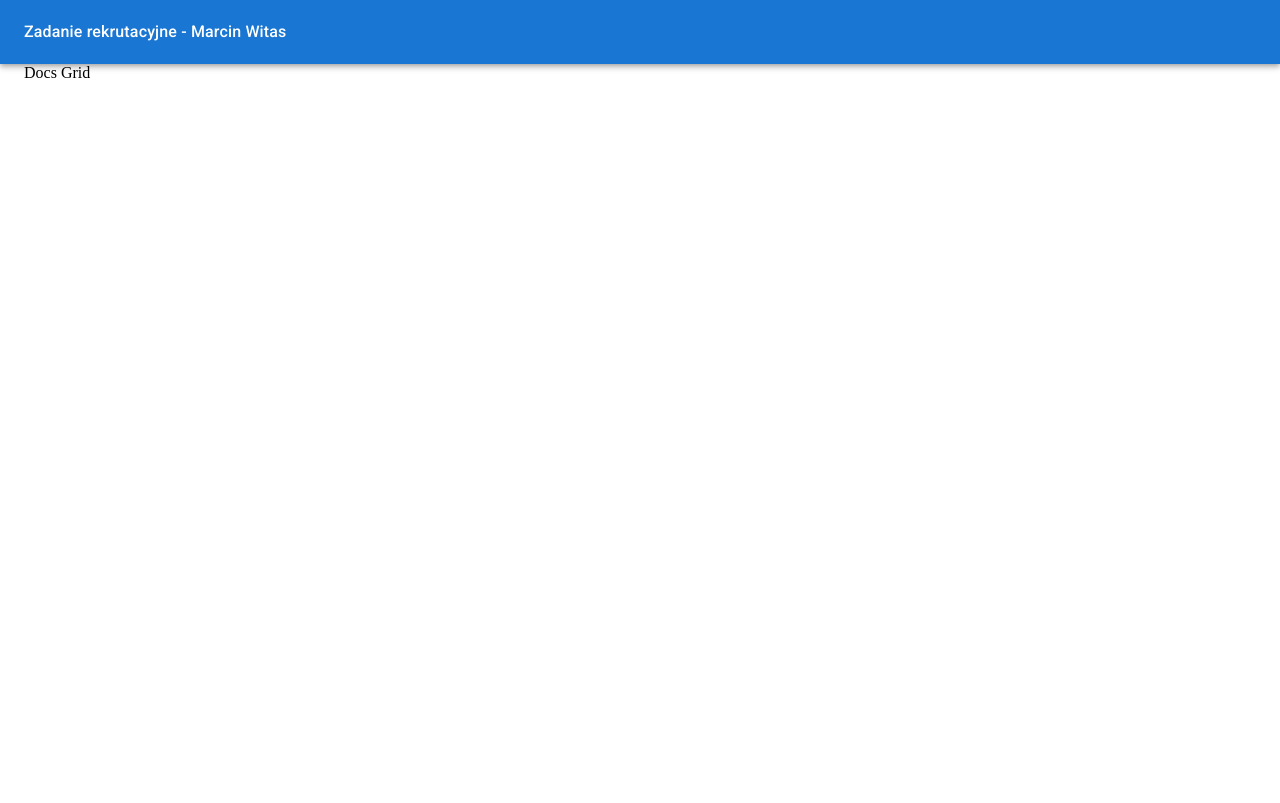
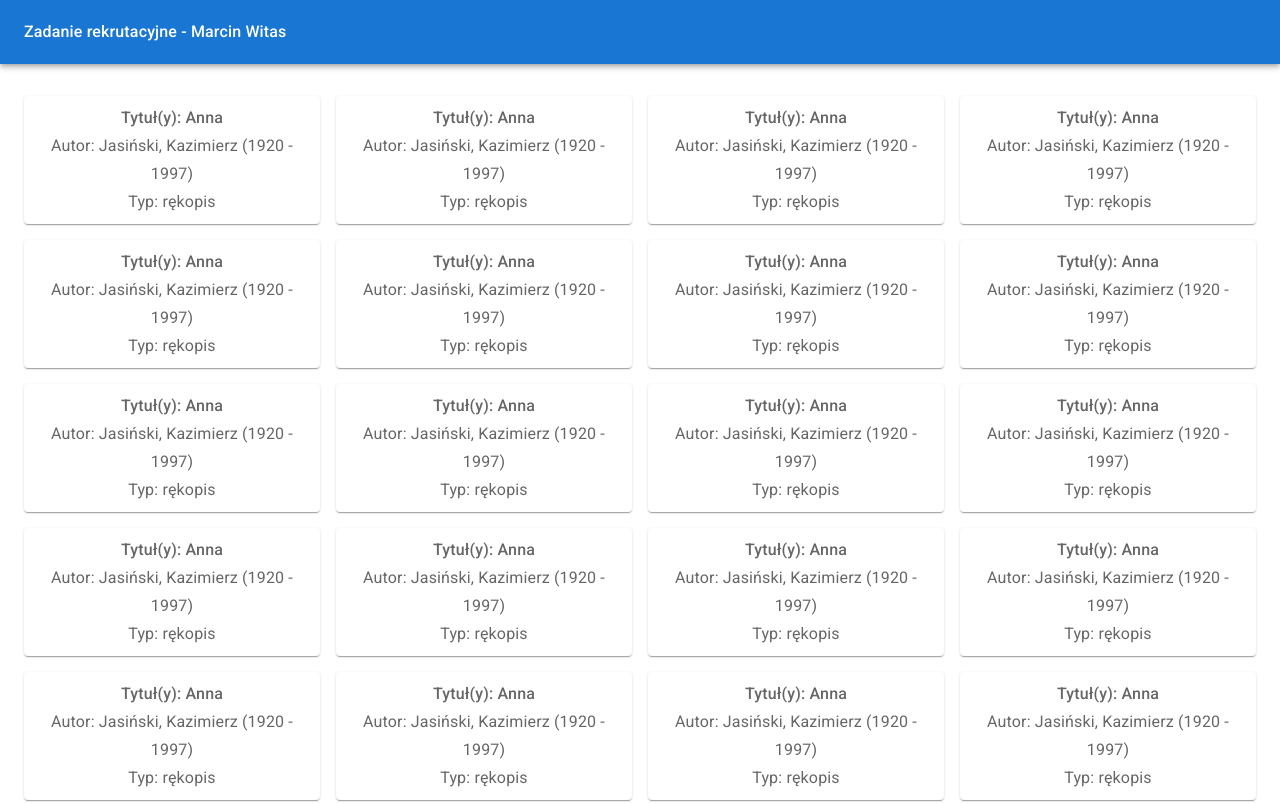
Before and after one commit to Wojtazzzz/pcss-recruitment-task, a React (Vite) app: page / in a window 1280 px wide. Shown: the top 803 px of the page. Built offline with nearby package versions, Linux system fonts and the light colour scheme.

Commit message:
feat: add docs grid

```diff
--- /dev/null
+++ b/src/components/modules/docs/doc-tile.tsx
@@ -0,0 +1,47 @@
+import { styled } from '@mui/material/styles';
+import Paper from '@mui/material/Paper';
+import { Doc } from "./utils/docs-dal.ts";
+import Typography from "@mui/material/Typography";
+import { getAuthors, getTitles } from "./utils/functions.ts";
+
+const Item = styled(Paper)(({ theme }) => ({
+	backgroundColor: '#fff',
+	...theme.typography.body2,
+	padding: theme.spacing(1),
+	textAlign: 'center',
+	color: theme.palette.text.secondary,
+	...theme.applyStyles('dark', {
+		backgroundColor: '#1A2027',
+	}),
+}));
+
+type DocTileProps = {
+	doc: Doc
+}
+
+export const DocTile = ({ doc }: DocTileProps) => {
+	const titles = getTitles(doc.title);
+	const authors = getAuthors(doc.creator);
+
+	return (
+		<Item>
+			<Typography
+				variant="subtitle1"
+				component="h2"
+				sx={{
+					fontWeight: 500,
+				}}
+			>
+				Tytuł(y): {titles}
+			</Typography>
+
+			<Typography variant="subtitle1">
+				Autor: {authors}
+			</Typography>
+
+			<Typography variant="subtitle1">
+				Typ: {doc.document_type}
+			</Typography>
+		</Item>
+	);
+};
--- a/src/components/modules/docs/docs-grid.tsx
+++ b/src/components/modules/docs/docs-grid.tsx
@@ -1,7 +1,19 @@
-export const DocsGrid = () => {
+import Grid from '@mui/material/Grid2';
+import { Doc } from "./utils/docs-dal.ts";
+import { DocTile } from "./doc-tile.tsx";
+
+type DocsGridProps = {
+	docs: Doc[]
+}
+
+export const DocsGrid = ({ docs }: DocsGridProps) => {
 	return (
-		<div>
-			Docs Grid
-		</div>
+		<Grid container spacing={2}>
+			{docs.map((doc) => (
+				<Grid size={{ xs: 12, sm: 6, md: 3 }} key={doc.id}>
+					<DocTile doc={doc} />
+				</Grid>
+			))}
+		</Grid>
 	);
 };
--- a/src/components/modules/docs/docs-page.tsx
+++ b/src/components/modules/docs/docs-page.tsx
@@ -1,11 +1,19 @@
 import { MainLayout } from '../../layouts/main-layout.tsx';
 import { Container } from "../../ui/container.tsx";
 import { DocsGrid } from "./docs-grid.tsx";
+import { useGetDocs } from "./use-get-docs.ts";
+import { Section } from "../../ui/section.tsx";
 
 export const DocsPage = () => {
-	return <MainLayout>
-		<Container>
-			<DocsGrid />
-		</Container>
-	</MainLayout>;
+	const { docs } = useGetDocs();
+
+	return (
+		<MainLayout>
+			<Container>
+				<Section>
+					<DocsGrid docs={docs} />
+				</Section>
+			</Container>
+		</MainLayout>
+	);
 };
--- /dev/null
+++ b/src/components/modules/docs/use-get-docs.ts
@@ -0,0 +1,10 @@
+import { useState } from "react";
+import { DocsDal } from "./utils/docs-dal.ts";
+
+export const useGetDocs = () => {
+	const [docs, setDocs] = useState(DocsDal.getMappedDocs);
+
+	return {
+		docs
+	}
+}
--- a/src/components/modules/docs/docs-dal.ts
+++ b/src/components/modules/docs/utils/docs-dal.ts
@@ -1,8 +1,17 @@
-import exampleData from '../../../assets/exampleData.json';
+import exampleData from '../../../../assets/exampleData.json';
+
+type RawDoc = typeof exampleData['response']['docs'][number];
+
+export type Doc = {
+	id: RawDoc['id'];
+	creator: RawDoc['dc_creator'];
+	document_type: RawDoc['tech_type'];
+	title: RawDoc['dc_title'];
+}
 
 export class DocsDal extends null
 {
-	static docs: typeof exampleData['response']['docs'];
+	static docs: RawDoc[];
 
 	/* Step 1 */
 	static {
--- /dev/null
+++ b/src/components/modules/docs/utils/functions.ts
@@ -0,0 +1,17 @@
+import { Doc } from "./docs-dal.ts";
+
+export const getTitles = (titles: Doc['title']) => {
+	if (titles.length === 0) {
+		return '-';
+	}
+
+	return titles.join(', ');
+}
+
+export const getAuthors = (authors: Doc['creator']) => {
+	if (!authors || authors.length === 0) {
+		return '-';
+	}
+
+	return authors.join(', ');
+}
--- /dev/null
+++ b/src/components/ui/section.tsx
@@ -0,0 +1,13 @@
+import { type ReactNode } from "react";
+
+type SectionProps = {
+	children: ReactNode
+}
+
+export const Section = ({ children }: SectionProps) => {
+	return (
+		<section className="section">
+			{children}
+		</section>
+	);
+};
--- a/src/styles/index.css
+++ b/src/styles/index.css
@@ -2,3 +2,7 @@ body {
 	padding: 0;
 	margin: 0;
 }
+
+.section {
+	margin: 32px 0 32px;
+}
```
